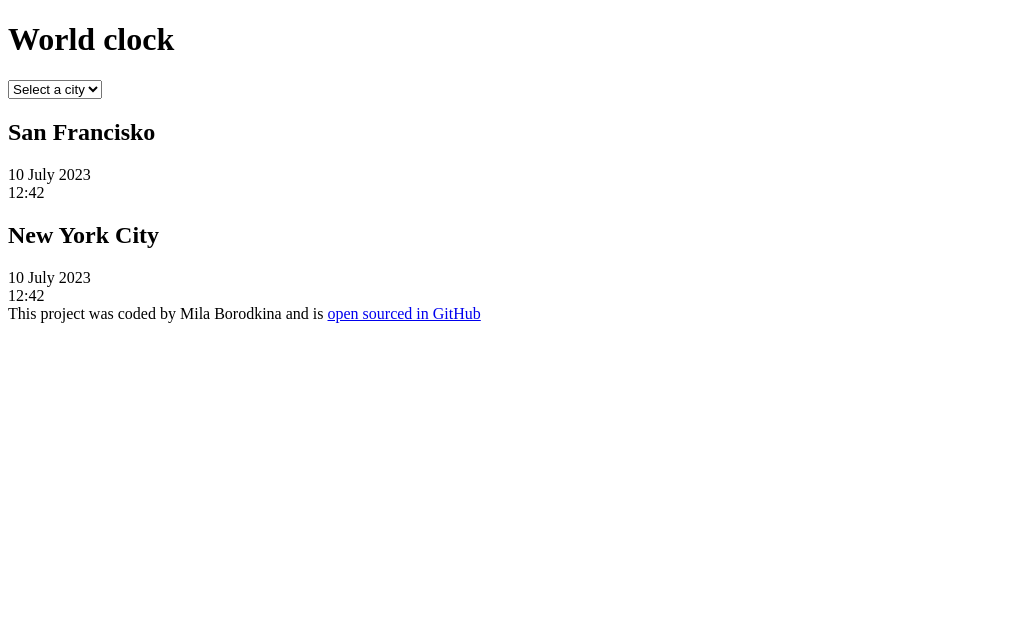
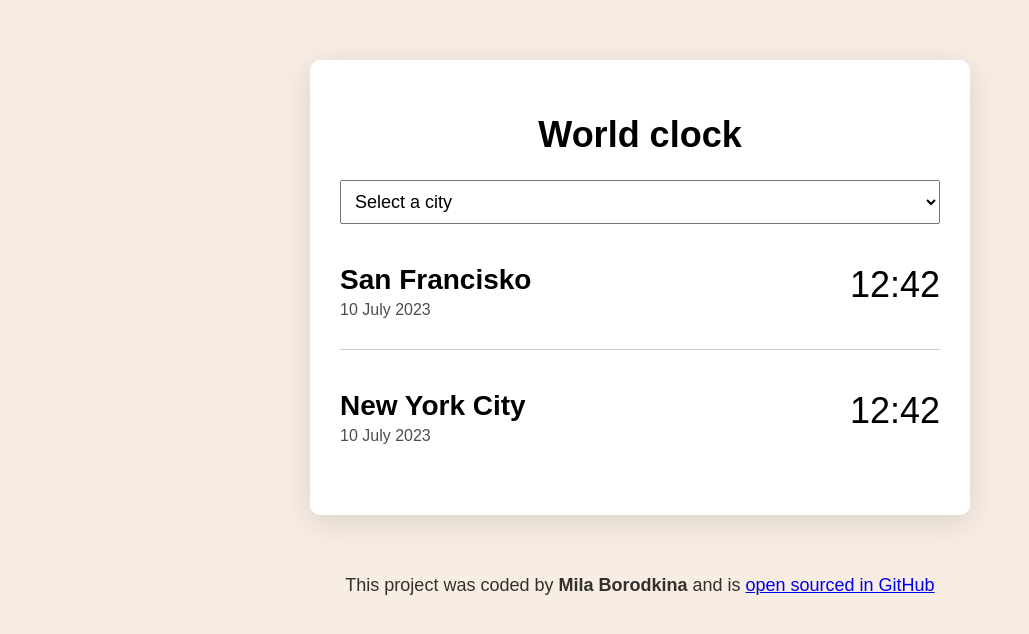
Before and after one commit to Pacific-Whale/world-clock, a plain HTML site: page index.html in a window 1280 px wide. Shown: the whole page, without its empty margins (0-1029 px from the left). Drawn offline with nearby package versions, Linux system fonts and the light colour scheme.

Commit message:
Added css

```diff
--- a/css/style.css
+++ b/css/style.css
@@ -0,0 +1,58 @@
+body {
+  background-color: rgb(248, 237, 227);
+  font-family: sans-serif;
+}
+
+h1 {
+  text-align: center;
+  font-size: 36px;
+}
+
+h2 {
+  margin: 0 0 5px;
+  font-size: 28px;
+}
+
+select {
+  display: block;
+  width: 100%;
+  border-radius: 4 px;
+  padding: 10px;
+  font-size: 18px;
+}
+
+.container {
+  max-width: 600px;
+  margin: 60px auto;
+  background: #ffffff;
+  padding: 30px;
+  box-shadow: 0px 7px 29px 0px rgba(100, 100, 111, 0.2);
+  border-radius: 10px;
+}
+
+.city {
+  display: flex;
+  margin: 10px 0;
+  justify-content: space-between;
+  border-bottom: 1px solid rgba(0, 0, 0, 0.2);
+  padding: 30px 0;
+}
+
+.city:last-child {
+  border: none;
+}
+
+.date {
+  opacity: 0.7;
+}
+
+.time {
+  display: flex;
+  font-size: 36px;
+}
+
+footer {
+  text-align: center;
+  font-size: 18px;
+  color: rgba(0, 0, 0, 0.8);
+}
--- a/index.html
+++ b/index.html
@@ -18,18 +18,23 @@
         <option value="sydney">Sydney</option>
       </select>
       <div class="city">
-        <h2>San Francisko</h2>
-        <div class="date">10 July 2023</div>
+        <div>
+          <h2>San Francisko</h2>
+          <div class="date">10 July 2023</div>
+        </div>
         <div class="time">12:42</div>
       </div>
       <div class="city">
-        <h2>New York City</h2>
-        <div class="date">10 July 2023</div>
+        <div>
+          <h2>New York City</h2>
+          <div class="date">10 July 2023</div>
+        </div>
+
         <div class="time">12:42</div>
       </div>
     </div>
     <footer>
-      This project was coded by Mila Borodkina and is
+      This project was coded by <strong>Mila Borodkina</strong> and is
       <a href="https://github.com/Pacific-Whale/world-clock" target="_blank"
         >open sourced in GitHub</a
       >
```
